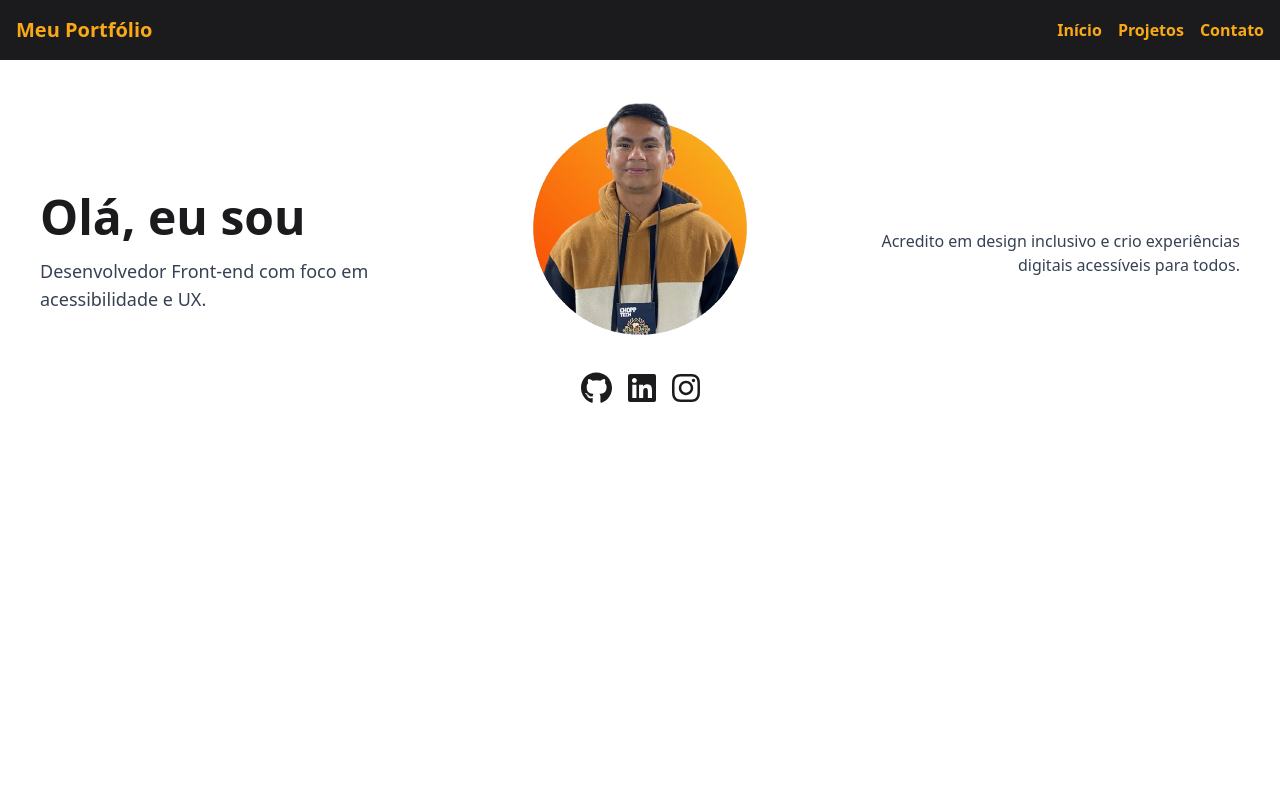
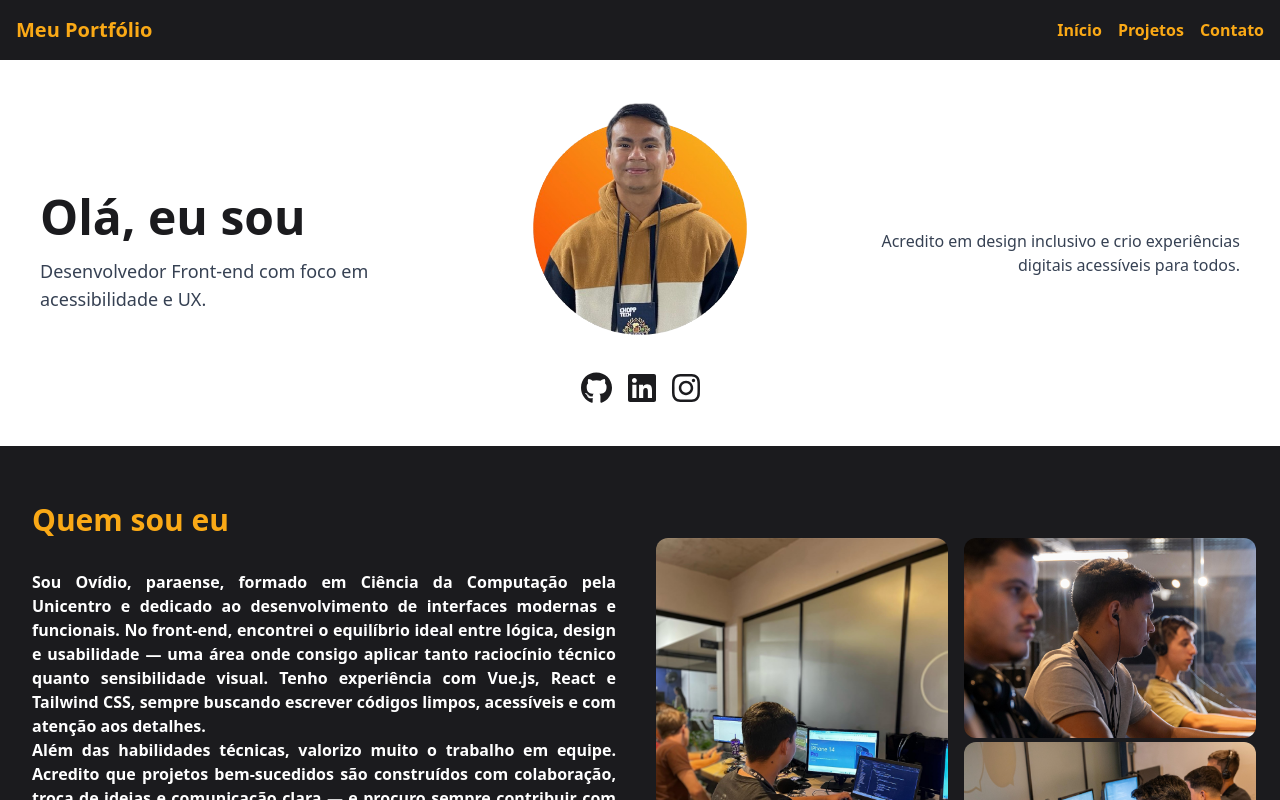
Before and after one commit to Ovidiojcf/MeuSite, a Vue app: page / in a window 1280 px wide. Shown: the top 800 px of the page. Built offline with nearby package versions, Linux system fonts and the light colour scheme.

Commit message:
refactor(app): integra componente About à estrutura principal

```diff
--- a/src/App.vue
+++ b/src/App.vue
@@ -2,11 +2,13 @@
 import '@/main.js'
 import Navbar from './components/Navbar.vue'
 import Hero from './components/Hero.vue'
+import About from './components/About.vue'
 </script>
 
 <template>
   <Navbar/>
   <Hero/>
+  <About/>
 </template>
 
 
```
